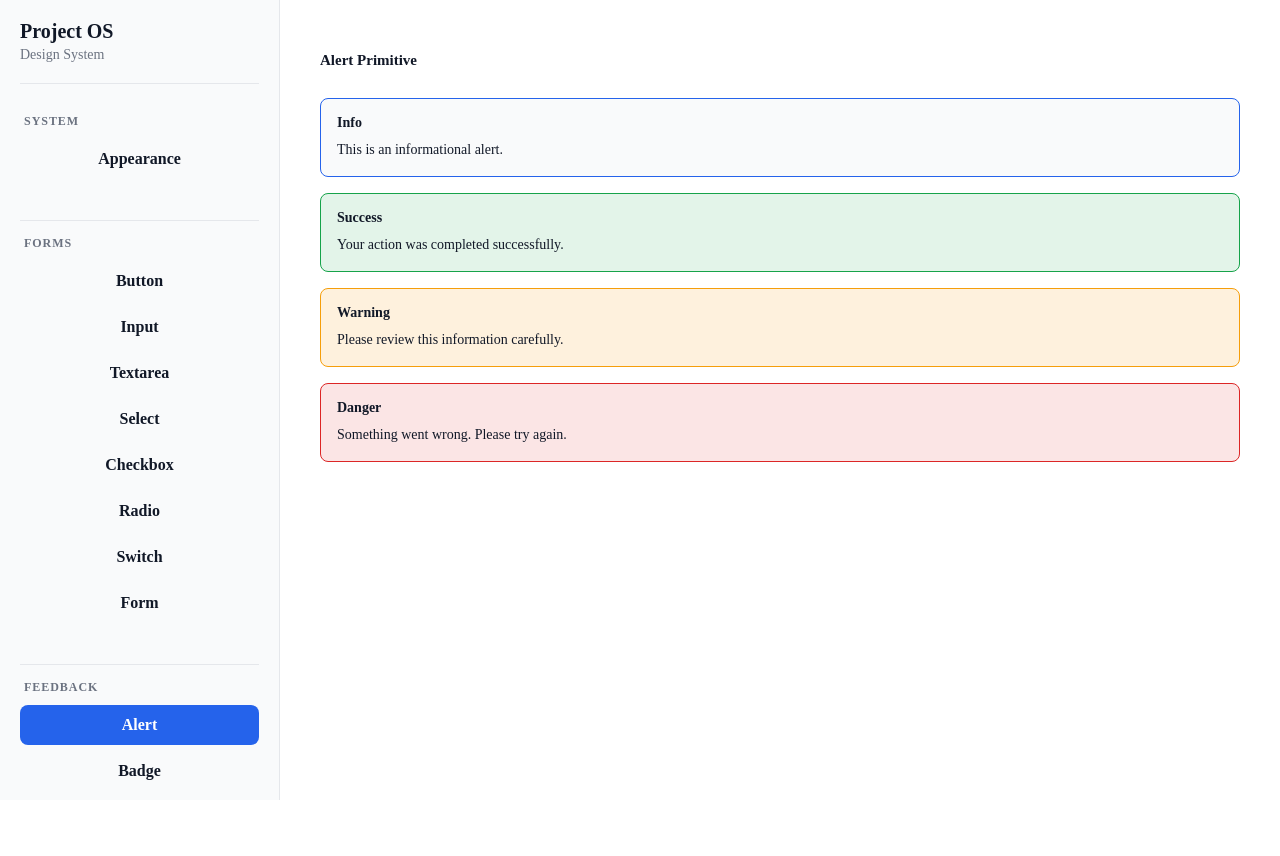
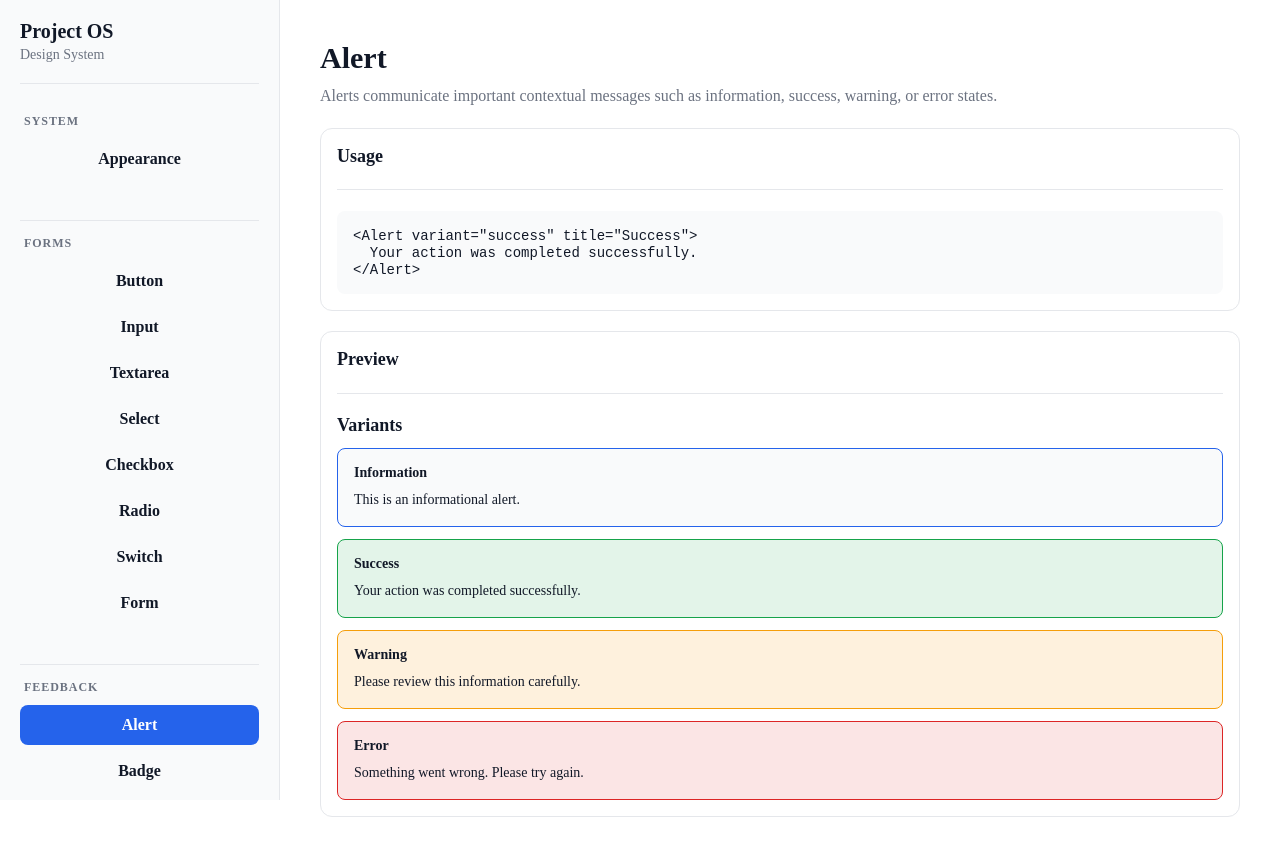
Before and after one commit to ingemedical16/project-os, a Next.js app: page /en in a window 1280 px wide. Both pictures are taken after a click on the button "Alert". Before the commit the page ends 800 px from the top, so only its background shows below. Built offline with nearby package versions, Linux system fonts and the light colour scheme.

Commit message:
refactor: improve alert showcase documentation

```diff
--- a/src/features/design-system/AlertShowcase/AlertShowcase.module.scss
+++ b/src/features/design-system/AlertShowcase/AlertShowcase.module.scss
@@ -1,5 +1,31 @@
-.showcase {
+@use '@/styles/abstracts/variables' as *;
+
+.code {
+  margin: 0;
+  padding: $space-4;
+
+  overflow-x: auto;
+
+  border-radius: $radius-md;
+
+  background: var(--surface-hover);
+  color: var(--text);
+
+  font-family: $font-family-mono;
+  font-size: $font-size-sm;
+}
+
+.section {
   display: flex;
   flex-direction: column;
-  gap: 1.6rem;
+  gap: $space-3;
 }
+
+.section h3 {
+  margin: 0;
+
+  color: var(--text);
+
+  font-size: $font-size-lg;
+  font-weight: $font-weight-semibold;
+}
--- a/src/features/design-system/AlertShowcase/AlertShowcase.tsx
+++ b/src/features/design-system/AlertShowcase/AlertShowcase.tsx
@@ -1,27 +1,60 @@
+import { useTranslations } from 'next-intl';
+
 import { Alert } from '@/components/ui';
+
+import { ShowcaseSection } from '../ShowcaseSection';
 
 import styles from './AlertShowcase.module.scss';
 
 export function AlertShowcase() {
+  const t = useTranslations(
+    'designSystem.components.alert'
+  );
+
+  const usage = `<Alert variant="success" title="Success">
+  Your action was completed successfully.
+</Alert>`;
+
   return (
-    <section className={styles.showcase}>
-      <h2>Alert Primitive</h2>
+    <ShowcaseSection
+      title={t('title')}
+      description={t('description')}
+      usageTitle={t('usage')}
+      previewTitle={t('preview')}
+      usage={
+        <pre className={styles.code}>
+          <code>{usage}</code>
+        </pre>
+      }
+    >
+      <div className={styles.section}>
+        <h3>{t('variants')}</h3>
 
-      <Alert title="Info">
-        This is an informational alert.
-      </Alert>
+        <Alert title={t('infoTitle')}>
+          {t('infoMessage')}
+        </Alert>
 
-      <Alert variant="success" title="Success">
-        Your action was completed successfully.
-      </Alert>
+        <Alert
+          variant="success"
+          title={t('successTitle')}
+        >
+          {t('successMessage')}
+        </Alert>
 
-      <Alert variant="warning" title="Warning">
-        Please review this information carefully.
-      </Alert>
+        <Alert
+          variant="warning"
+          title={t('warningTitle')}
+        >
+          {t('warningMessage')}
+        </Alert>
 
-      <Alert variant="danger" title="Danger">
-        Something went wrong. Please try again.
-      </Alert>
-    </section>
+        <Alert
+          variant="danger"
+          title={t('dangerTitle')}
+        >
+          {t('dangerMessage')}
+        </Alert>
+      </div>
+    </ShowcaseSection>
   );
 }
--- a/src/i18n/loadMessages.ts
+++ b/src/i18n/loadMessages.ts
@@ -31,6 +31,7 @@ export async function loadMessages(
     designSystemRadio,
     designSystemSwitch,
     designSystemForm,
+    designSystemAlert,
 
     settingsProfile,
     settingsPreferences,
@@ -60,6 +61,7 @@ export async function loadMessages(
     import(`./messages/${locale}/designSystem/components/radio.json`),
     import(`./messages/${locale}/designSystem/components/switch.json`),
     import(`./messages/${locale}/designSystem/components/form.json`),
+    import(`./messages/${locale}/designSystem/components/alert.json`),
 
     import(`./messages/${locale}/settings/profile.json`),
     import(`./messages/${locale}/settings/preferences.json`),
@@ -97,6 +99,7 @@ export async function loadMessages(
         radio: designSystemRadio.default,
         switch: designSystemSwitch.default,
         form: designSystemForm.default,
+        alert: designSystemAlert.default,
       },
     },
     settings: {
--- /dev/null
+++ b/src/i18n/messages/ar/designSystem/components/alert.json
@@ -0,0 +1,15 @@
+{
+  "title": "تنبيه",
+  "description": "تنقل التنبيهات رسائل مهمة مثل المعلومات أو النجاح أو التحذير أو الخطأ.",
+  "usage": "الاستخدام",
+  "preview": "المعاينة",
+  "variants": "الأنواع",
+  "infoTitle": "معلومة",
+  "infoMessage": "هذا تنبيه معلوماتي.",
+  "successTitle": "نجاح",
+  "successMessage": "تم تنفيذ الإجراء بنجاح.",
+  "warningTitle": "تحذير",
+  "warningMessage": "يرجى مراجعة هذه المعلومات بعناية.",
+  "dangerTitle": "خطأ",
+  "dangerMessage": "حدث خطأ ما. يرجى المحاولة مرة أخرى."
+}
--- /dev/null
+++ b/src/i18n/messages/en/designSystem/components/alert.json
@@ -0,0 +1,15 @@
+{
+  "title": "Alert",
+  "description": "Alerts communicate important contextual messages such as information, success, warning, or error states.",
+  "usage": "Usage",
+  "preview": "Preview",
+  "variants": "Variants",
+  "infoTitle": "Information",
+  "infoMessage": "This is an informational alert.",
+  "successTitle": "Success",
+  "successMessage": "Your action was completed successfully.",
+  "warningTitle": "Warning",
+  "warningMessage": "Please review this information carefully.",
+  "dangerTitle": "Error",
+  "dangerMessage": "Something went wrong. Please try again."
+}
--- /dev/null
+++ b/src/i18n/messages/fr/designSystem/components/alert.json
@@ -0,0 +1,15 @@
+{
+  "title": "Alerte",
+  "description": "Les alertes communiquent des messages contextuels importants comme une information, un succès, un avertissement ou une erreur.",
+  "usage": "Utilisation",
+  "preview": "Aperçu",
+  "variants": "Variantes",
+  "infoTitle": "Information",
+  "infoMessage": "Ceci est une alerte informative.",
+  "successTitle": "Succès",
+  "successMessage": "Votre action a été effectuée avec succès.",
+  "warningTitle": "Avertissement",
+  "warningMessage": "Veuillez vérifier attentivement cette information.",
+  "dangerTitle": "Erreur",
+  "dangerMessage": "Une erreur est survenue. Veuillez réessayer."
+}
--- /dev/null
+++ b/src/i18n/messages/ro/designSystem/components/alert.json
@@ -0,0 +1,15 @@
+{
+  "title": "Alertă",
+  "description": "Alertele comunică mesaje contextuale importante, precum informații, succes, avertisment sau eroare.",
+  "usage": "Utilizare",
+  "preview": "Previzualizare",
+  "variants": "Variante",
+  "infoTitle": "Informație",
+  "infoMessage": "Aceasta este o alertă informativă.",
+  "successTitle": "Succes",
+  "successMessage": "Acțiunea ta a fost finalizată cu succes.",
+  "warningTitle": "Avertisment",
+  "warningMessage": "Te rugăm să verifici cu atenție această informație.",
+  "dangerTitle": "Eroare",
+  "dangerMessage": "Ceva nu a funcționat. Te rugăm să încerci din nou."
+}
```
